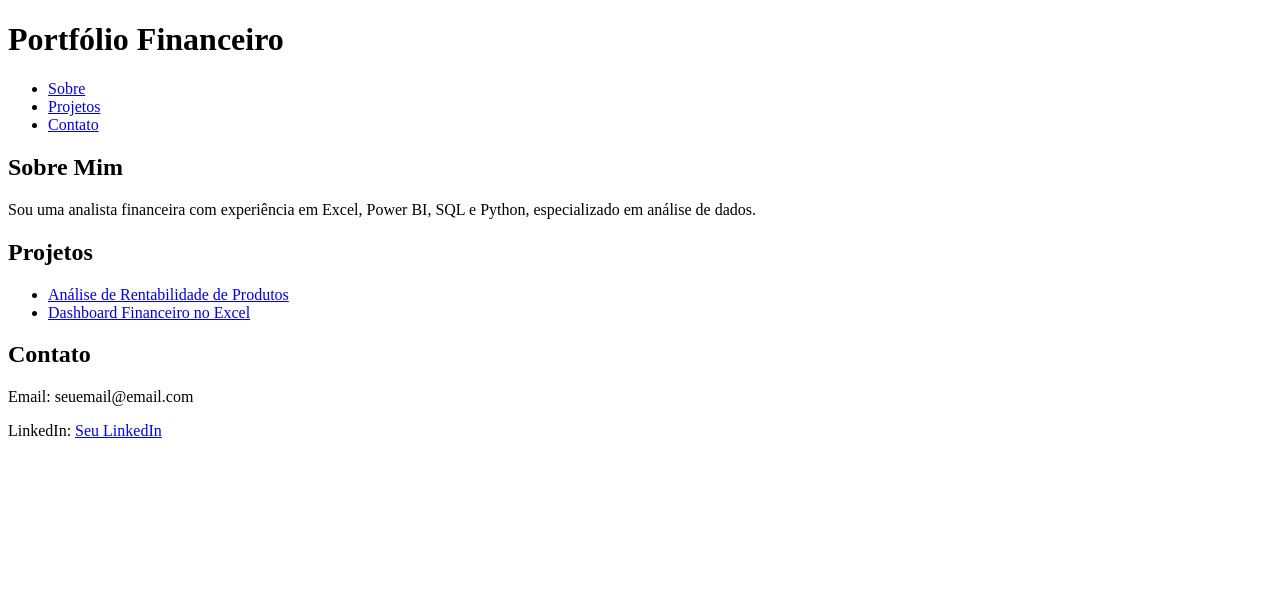
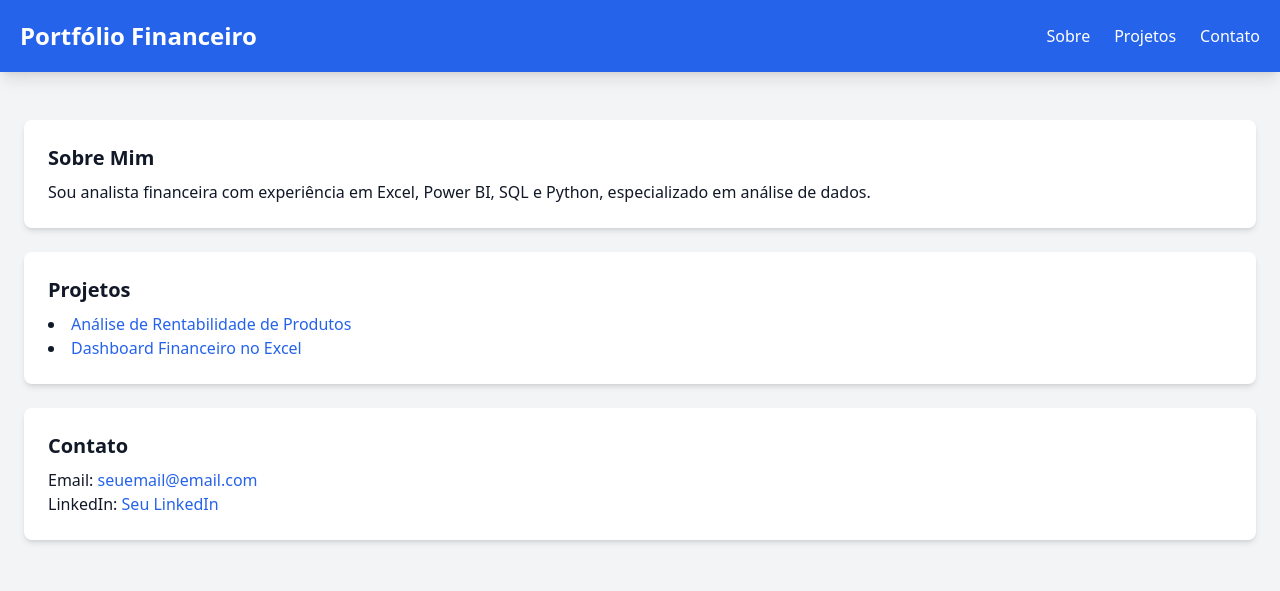
Before and after one commit to letguedes/letguedes.github.io, a plain HTML site: page index.html in a window 1280 px wide. Drawn offline with nearby package versions, Linux system fonts and the light colour scheme.

Commit message:
Update index.html

```diff
--- a/index.html
+++ b/index.html
@@ -4,37 +4,41 @@
     <meta charset="UTF-8">
     <meta name="viewport" content="width=device-width, initial-scale=1.0">
     <title>Meu Portfólio</title>
-    <link rel="stylesheet" href="style.css">
+    <script src="https://cdn.tailwindcss.com"></script>
 </head>
-<body>
-    <header>
-        <h1>Portfólio Financeiro</h1>
+<body class="bg-gray-100 text-gray-900">
+    <header class="bg-blue-600 text-white p-5 shadow-lg">
+        <div class="container mx-auto flex justify-between items-center">
+            <h1 class="text-2xl font-bold">Portfólio Financeiro</h1>
             <nav>
-            <ul>
-                <li><a href="#sobre">Sobre</a></li>
-                <li><a href="#projetos">Projetos</a></li>
-                <li><a href="#contato">Contato</a></li>
+                <ul class="flex space-x-6">
+                    <li><a href="#sobre" class="hover:underline">Sobre</a></li>
+                    <li><a href="#projetos" class="hover:underline">Projetos</a></li>
+                    <li><a href="#contato" class="hover:underline">Contato</a></li>
                 </ul>
             </nav>
+        </div>
     </header>
 
-    <section id="sobre">
-        <h2>Sobre Mim</h2>
-        <p>Sou uma analista financeira com experiência em Excel, Power BI, SQL e Python, especializado em análise de dados.</p>
+    <main class="container mx-auto p-6">
+        <section id="sobre" class="bg-white p-6 rounded-lg shadow-md my-6">
+            <h2 class="text-xl font-semibold mb-2">Sobre Mim</h2>
+            <p>Sou analista financeira com experiência em Excel, Power BI, SQL e Python, especializado em análise de dados.</p>
         </section>
 
-    <section id="projetos">
-        <h2>Projetos</h2>
-        <ul>
-            <li><a href="projetos/analise_rentabilidade.html">Análise de Rentabilidade de Produtos</a></li>
-            <li><a href="projetos/dashboard_financeiro.html">Dashboard Financeiro no Excel</a></li>
+        <section id="projetos" class="bg-white p-6 rounded-lg shadow-md my-6">
+            <h2 class="text-xl font-semibold mb-2">Projetos</h2>
+            <ul class="list-disc list-inside">
+                <li><a href="projetos/analise_rentabilidade.html" class="text-blue-600 hover:underline">Análise de Rentabilidade de Produtos</a></li>
+                <li><a href="projetos/dashboard_financeiro.html" class="text-blue-600 hover:underline">Dashboard Financeiro no Excel</a></li>
             </ul>
         </section>
 
-    <section id="contato">
-        <h2>Contato</h2>
-        <p>Email: seuemail@email.com</p>
-        <p>LinkedIn: <a href="https://www.linkedin.com/in/seuusuario/">Seu LinkedIn</a></p>
+        <section id="contato" class="bg-white p-6 rounded-lg shadow-md my-6">
+            <h2 class="text-xl font-semibold mb-2">Contato</h2>
+            <p>Email: <a href="mailto:seuemail@email.com" class="text-blue-600 hover:underline">seuemail@email.com</a></p>
+            <p>LinkedIn: <a href="https://www.linkedin.com/in/seuusuario/" class="text-blue-600 hover:underline">Seu LinkedIn</a></p>
         </section>
+    </main>
 </body>
 </html>
```
Lines whose indentation alone changed are shown as unchanged.
